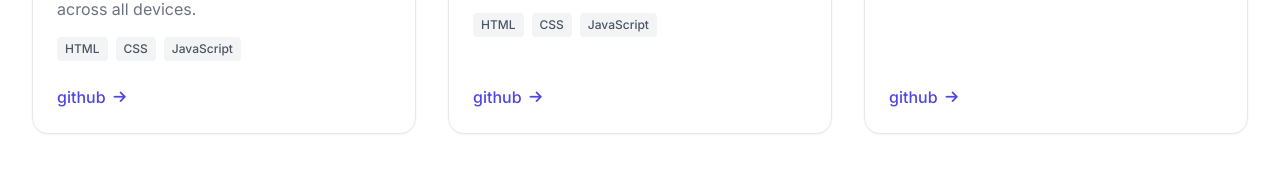
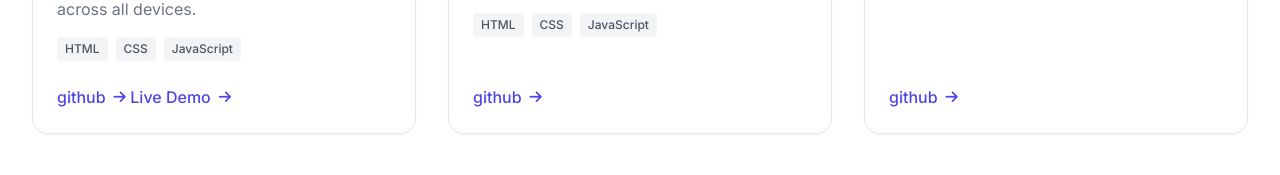
Before and after one commit to vaishnavikolyagol/portfolio-1, a plain HTML site: page index.html in a window 1280 px wide. Shown: the part 2817-2992 px from the top of the page. Drawn offline with nearby package versions, Linux system fonts and the light colour scheme.

Commit message:
updated my project

```diff
--- a/index.html
+++ b/index.html
@@ -327,6 +327,10 @@
                                 class="text-primary hover:text-secondary font-medium inline-flex items-center">
                                 github <i class="fa-solid fa-arrow-right ml-2 text-sm"></i>
                             </a>
+                            <a href=" https://vaishnavikolyagol.github.io/weather--app/"
+                                class="text-primary hover:text-secondary font-medium inline-flex items-center">
+                                Live Demo <i class="fa-solid fa-arrow-right ml-2 text-sm"></i>
+                            </a>
                         </div>
                     </div>
                 </div>
```
